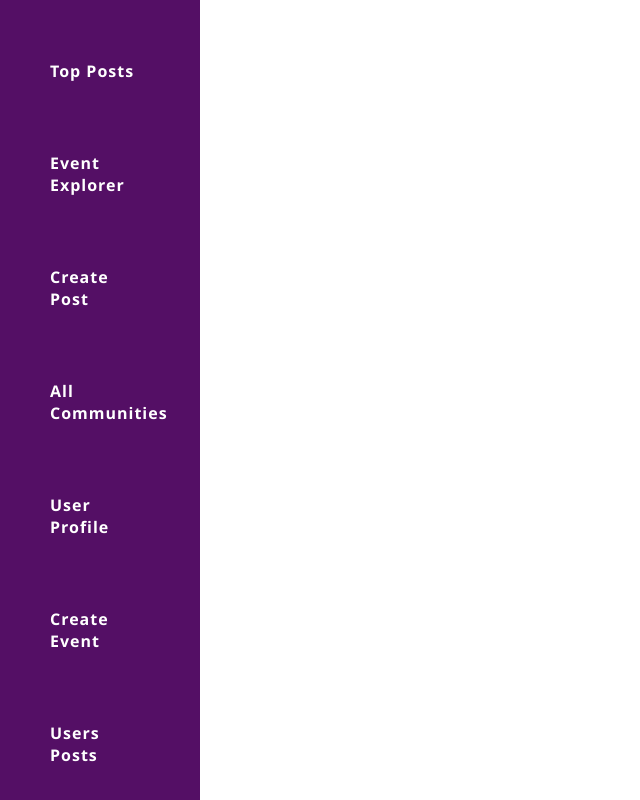
After one commit to Anurag-a-a/Loca_Link_Website, a Flask app: template templates/userEvents.html in a window 1280 px wide. The commit adds this page. Shown: the whole page, without its empty margins (0-640 px from the left). Run offline with Flask 3, Linux system fonts and the light colour scheme; the template is opened without the code that fills it, so the values that code supplies are empty; parts of the project's set-up code (start-up, migrations or seed data) failed here and were passed over.

Commit message:
worked on user Events page

```diff
--- a/communityApp.py
+++ b/communityApp.py
@@ -104,9 +104,10 @@ def usersEvents():
         username, communityName = user_data
         id = session.get("user_id")
 
-        post = get_usersEvents(id)
+        events = get_usersEvents(id)
 
-        return render_template('usersEvents.html', posts=post)
+
+        return render_template('usersEvents.html', events=events)
 #Curse word logic
 def auto_moderator(file_path, search_string):
     try:
@@ -197,5 +198,9 @@ def createEvent():
         return user_data
     username, communityName = user_data
     current_date = datetime.datetime.now().strftime('%Y-%m-%d')  # Get the current date
+<<<<<<< Updated upstream
 
+=======
+
+>>>>>>> Stashed changes
     return render_template('/createEvent.html',username=username,communityName = communityName,current_date=current_date )
--- a/model/post.py
+++ b/model/post.py
@@ -134,7 +134,7 @@ def get_usersPosts(id):
         return []
 
 def get_usersEvents(id):
-    sql = "SELECT id, title, eventDesc, createTime FROM event where userid = %s"
+    sql = "SELECT * FROM event where userid = %s"
     conn.ping(reconnect=True)
     cur.execute(sql, (id,))
     result = cur.fetchall()
--- a/static/profilepage.css
+++ b/static/profilepage.css
@@ -65,7 +65,10 @@
 .content-container {
   display: flex;
   flex-wrap: wrap;
+<<<<<<< Updated upstream
   justify-content: space-evenly;
+=======
+>>>>>>> Stashed changes
   align-items: center;
 }
 
@@ -75,7 +78,11 @@ text-decoration: none;
 
 .content-block {
   background-color: #fff;
+<<<<<<< Updated upstream
   width: 40%;
+=======
+  width: 40%;
+>>>>>>> Stashed changes
   margin: 20px;
   padding: 20px;
   border-radius: 15px;
--- /dev/null
+++ b/templates/userEvents.html
@@ -0,0 +1,88 @@
+<!DOCTYPE html>
+<html>
+  <head>
+    <title>Users Post</title>
+    <link
+      rel="stylesheet"
+      href="https://cdnjs.cloudflare.com/ajax/libs/font-awesome/5.15.3/css/all.min.css"
+    />
+    <link rel="stylesheet" type="text/css" href="/static/profilepage.css" />
+  </head>
+  <body>
+    <div class="navbar">
+      <a href="{{ url_for('community.topPosts') }}">Top Posts</a>
+      <a href="#">Event Explorer</a>
+      <a href="{{ url_for('post.createPost') }}">Create Post</a>
+      <div class="dropdown">
+        <a href="#">All Communities</a>
+        <div class="dropdown-content">
+          {% for communities in communityList %}
+          <a href="{{ url_for('community.community',id=communities['id']) }}">{{ communities['name'] }}</a>
+          {% endfor %}
+        </div>
+      </div>
+      <a href="{{ url_for('user.profile') }}">User Profile</a>
+      <a href="{{ url_for('community.createEvent') }}">Create Event</a>
+      <a href="{{ url_for('post.usersPosts') }}">Users Posts</a>
+      <a href="{{ url_for('user.logout') }}">Logout</a>
+
+    </div>
+    <div class="profile">
+      <div class="posts-container">
+        {% for event_type, events_by_type in events|groupby('eventType') %}
+        <h2>{{ event_type }}</h2>
+        <div class="content-container">
+          {% for event in events_by_type %}
+            <div class="content-block">
+              <h3>{{ event['title'] }}</h3>
+              <p>{{ event['eventDesc'] }}</p>
+              <p>Date: {{ event['edate'] }}</p>
+              <p>Event Type: {{ event['eventType'] }}</p>
+              <p>Registration URL: {{ event['regURL'] }}</p>
+              <!-- Add more fields as needed -->
+
+              <!-- If there's an image URL, you can display it as well -->
+              {% if event['imgURL'] %}
+                <img src="{{ event['imgURL'] }}" alt="Event Image" />
+              {% endif %}
+            </div>
+            <br />
+          {% endfor %}
+        </div>
+      {% endfor %}
+      </div>
+    </div>
+
+    <script>
+      function confirmDelete(postId) {
+        var confirmDelete = window.confirm("Are you sure you want to delete this post?");
+
+        if (confirmDelete) {
+          fetch(`/post/deletePost/${postId}`, {
+            method: 'POST',
+            headers: {
+              'Content-Type': 'application/json',
+            },
+            body: JSON.stringify({
+              postId: postId
+            }),
+          })
+          .then(response => response.json())
+          .then(data => {
+            // Handle the response as needed
+            if (data.success) {
+              window.location.reload();
+            } else {
+              alert("Failed to delete the post. Please try again.");
+            }
+          })
+          .catch((error) => {
+            console.error('Error:', error);
+          });
+        }
+      }
+
+
+    </script>
+  </body>
+</html>
```
